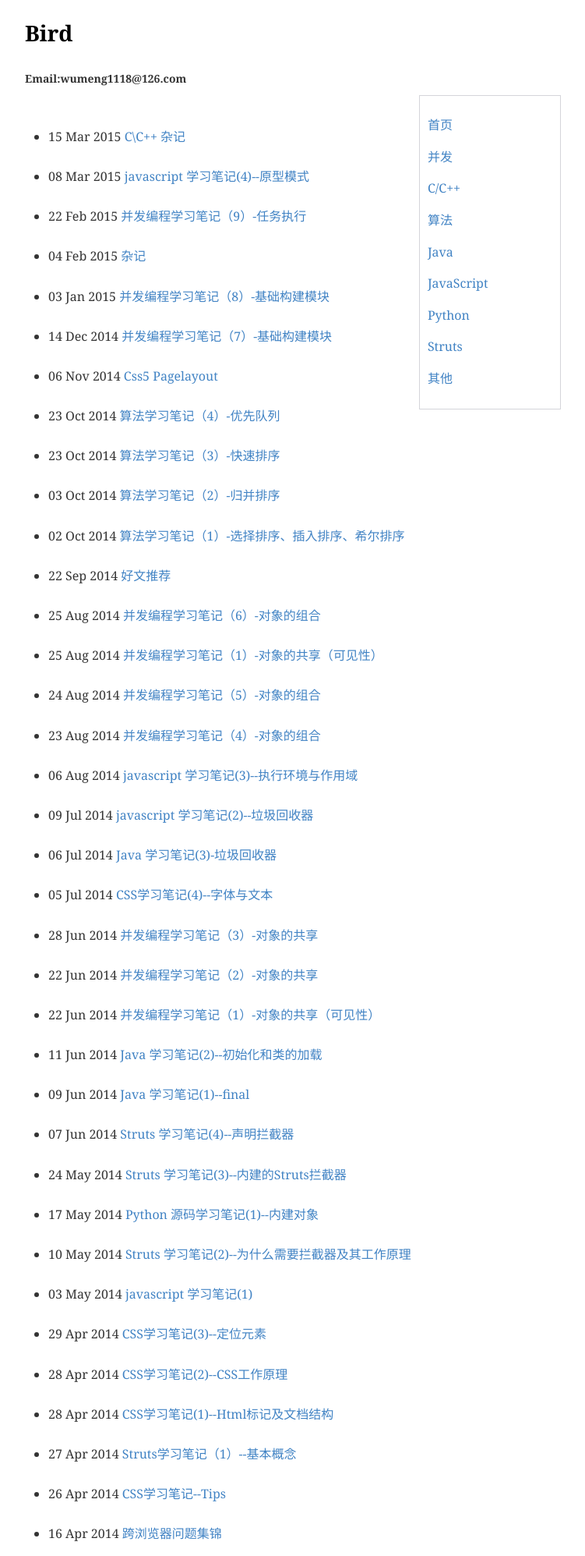
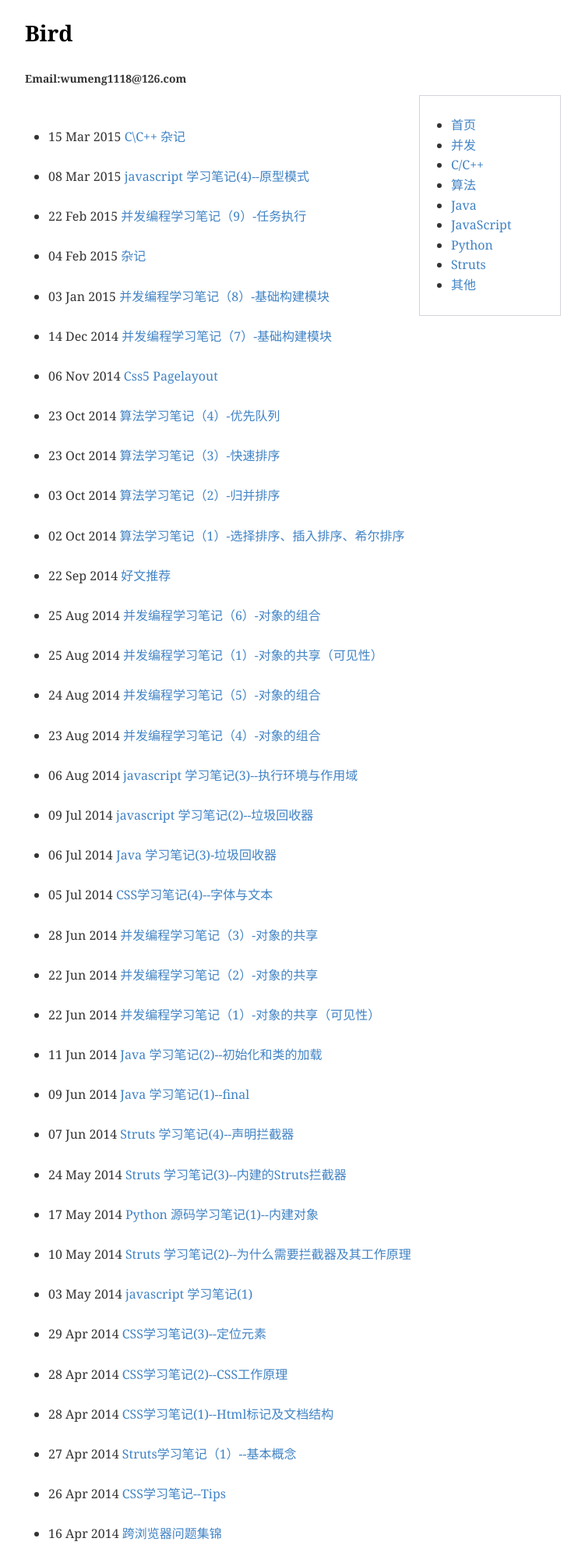
Before and after one commit to Qing-Shuang/Bird, a Jekyll site: the page built from index.html, in a window 1280 px wide. Shown: the whole page at 78% size, without its empty margins (258-1009 px from the left). Built offline with Jekyll 4.4.1, drawn with Linux system fonts in a browser that asks for light colours.

Commit message:
Update index.html

```diff
--- a/index.html
+++ b/index.html
@@ -19,13 +19,15 @@ title: Bird
 </div>
 
 <div id="right">
-<p><a href="{{ site.baseurl }}">首页</a></p>
-<p><a href="{{ site.baseurl }}/navigation/navigation_concurrenty.html">并发</a></p>
-<p><a href="">C/C++</a></p>
-<p><a href="">算法</a></p>
-<p><a href="">Java</a></p>
-<p><a href="">JavaScript</a></p>
-<p><a href="">Python</a></p>
-<p><a href="">Struts</a></p>
-<p><a href="">其他</a></p>
+<ul>
+<li><a href="{{ site.baseurl }}">首页</a></li>
+<li><a href="{{ site.baseurl }}/navigation/navigation_concurrenty.html">并发</a></li>
+<li><a href="">C/C++</a></li>
+<li><a href="">算法</a></li>
+<li><a href="">Java</a></li>
+<li><a href="">JavaScript</a></li>
+<li><a href="">Python</a></li>
+<li><a href="">Struts</a></li>
+<li><a href="">其他</a></li>
+</ul>
 </div>
```
